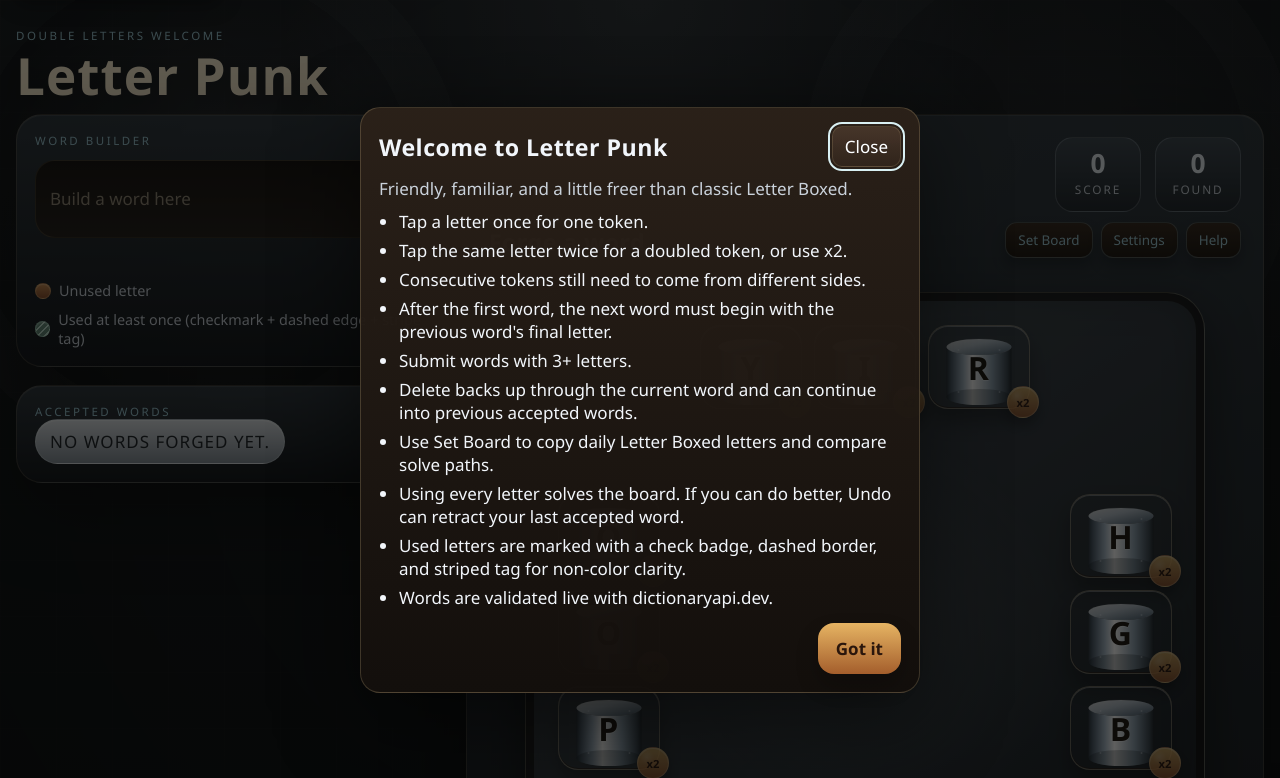
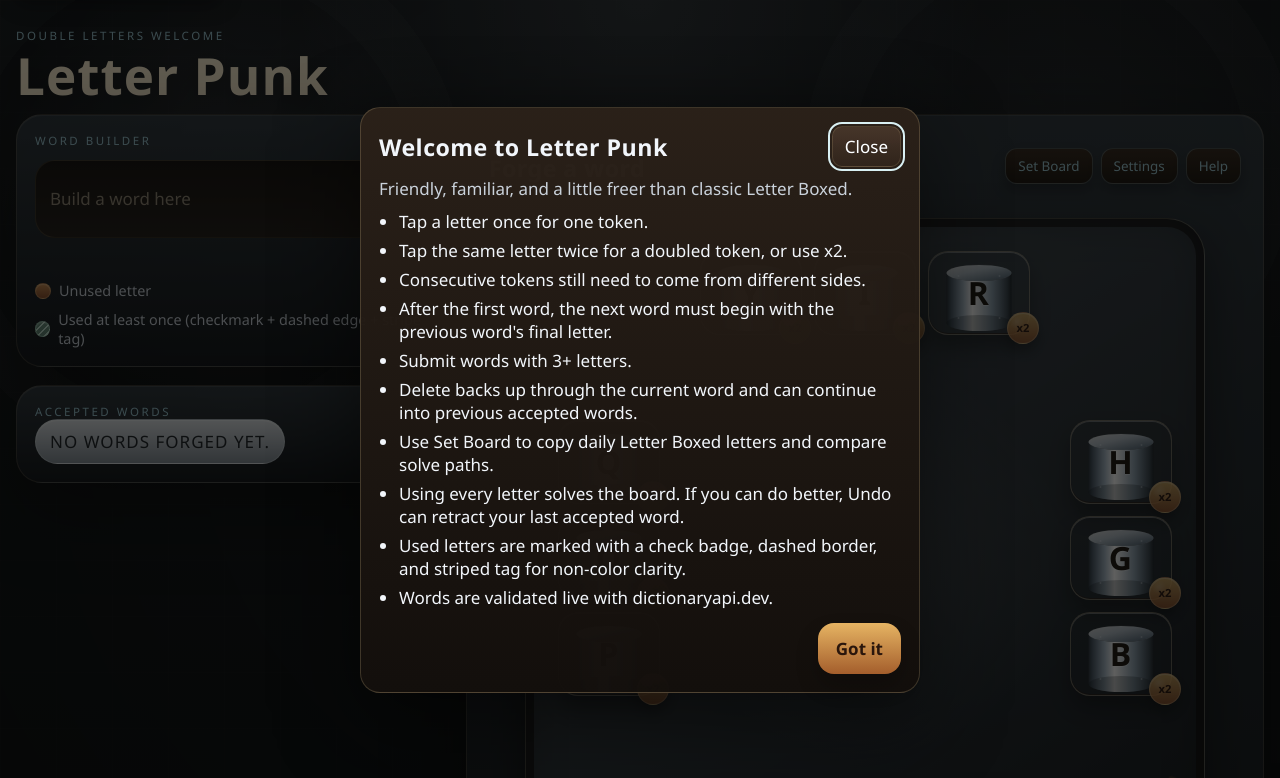
Before and after one commit to jmajerus/letter-punk, a plain HTML site: page public/index.html in a window 1280 px wide. Shown: the top 778 px of the page. Drawn offline with Linux system fonts and the light colour scheme.

Commit message:
Remove score and found stat boxes from gameplay header

```diff
--- a/public/app.js
+++ b/public/app.js
@@ -14,10 +14,6 @@ const boardLinksElement = document.getElementById('boardLinks');
 const currentWordElement = document.getElementById('currentWord');
 const messageElement = document.getElementById('message');
 const foundWordsElement = document.getElementById('foundWords');
-const scoreValueElement = document.getElementById('scoreValue');
-const foundCountElement = document.getElementById('foundCount');
-const scoreStatElement = document.getElementById('scoreStat');
-const foundStatElement = document.getElementById('foundStat');
 const submitButton = document.getElementById('submitBtn');
 const undoButton = document.getElementById('undoBtn');
 const clearButton = document.getElementById('clearBtn');
@@ -271,7 +267,6 @@ refreshLettersToSide();
 const state = {
   tokens: [],
   foundWords: [],
-  score: 0,
   usedLetters: new Set(),
   starterLocked: false,
   messageTimer: null,
@@ -347,7 +342,6 @@ function backUpIntoPreviousWord() {
 
   const [lastWord] = state.foundWords;
   state.foundWords.shift();
-  state.score -= lastWord.length;
   rebuildUsedLettersFromFoundWords();
   state.tokens = tokensFromWord(lastWord.word);
   state.starterLocked = false;
@@ -430,7 +424,6 @@ function renderBoard() {
 function resetGameForBoard() {
   state.tokens = [];
   state.foundWords = [];
-  state.score = 0;
   state.usedLetters.clear();
   state.starterLocked = false;
 }
@@ -1180,19 +1173,8 @@ function renderFoundWords() {
     pill.className = 'word-pill';
     pill.textContent = word.word;
 
-    const meta = document.createElement('small');
-    meta.textContent = `${word.length} pts`;
-    pill.append(meta);
-
     foundWordsElement.append(pill);
   }
-}
-
-function renderStats() {
-  scoreValueElement.textContent = String(state.score);
-  foundCountElement.textContent = String(state.foundWords.length);
-  scoreStatElement?.setAttribute('aria-label', `Score: ${state.score}`);
-  foundStatElement?.setAttribute('aria-label', `Words found: ${state.foundWords.length}`);
 }
 
 function renderLetterUsage() {
@@ -1204,7 +1186,6 @@ function renderLetterUsage() {
 function updateUI() {
   renderCurrentWord();
   renderFoundWords();
-  renderStats();
   renderLetterUsage();
   renderBoardLinks();
 }
@@ -1372,7 +1353,6 @@ async function submitWord() {
     return;
   }
 
-  state.score += length;
   state.foundWords.unshift({ word, length });
 
   for (const token of state.tokens) {
--- a/public/index.html
+++ b/public/index.html
@@ -48,16 +48,6 @@
               <h2>Forge a word</h2>
             </div>
             <div class="board-tools">
-              <div class="stats" role="group" aria-label="Game statistics">
-                <div id="scoreStat" role="status" aria-live="polite" aria-label="Score: 0">
-                  <span id="scoreValue" aria-hidden="true">0</span>
-                  <small>Score</small>
-                </div>
-                <div id="foundStat" role="status" aria-live="polite" aria-label="Words found: 0">
-                  <span id="foundCount" aria-hidden="true">0</span>
-                  <small>Found</small>
-                </div>
-              </div>
               <div class="board-tool-buttons">
                 <button id="setBoardBtn" class="help-btn" type="button" aria-label="Open board setup" aria-haspopup="dialog" aria-controls="boardModal">Set Board</button>
                 <button id="settingsBtn" class="help-btn" type="button" aria-label="Open settings" aria-haspopup="dialog" aria-controls="settingsModal">Settings</button>
```
